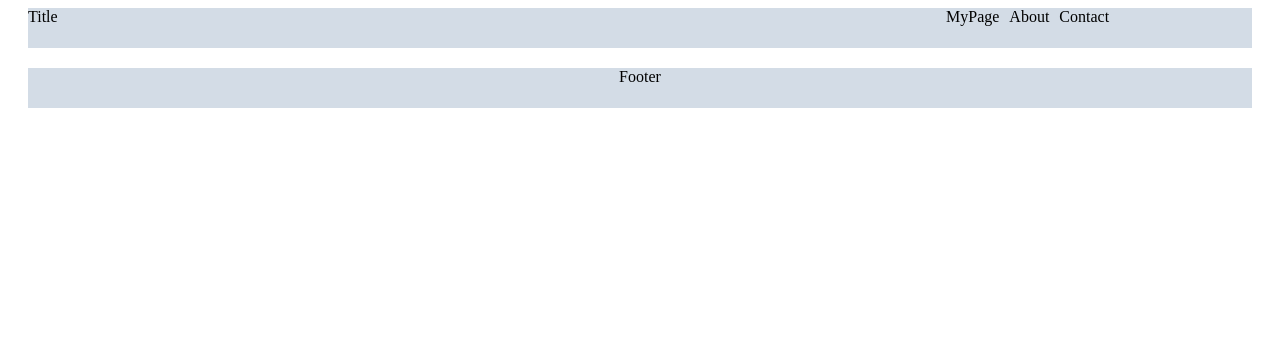
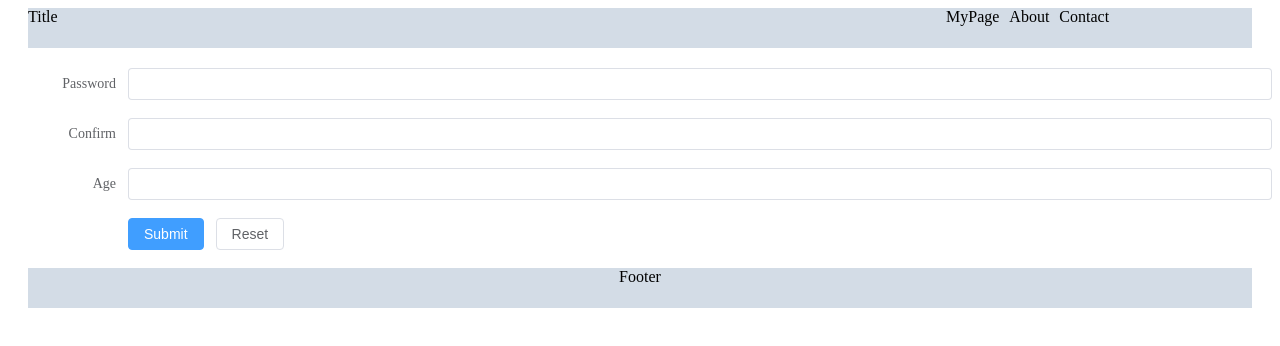
Before and after one commit to Mmy26/vue3-ecsite, a Vue app: page /registerUser in a window 1280 px wide. Shown: the top 346 px of the page. Built offline with nearby package versions, Linux system fonts and the light colour scheme.

Commit message:
ルーティングの設定

```diff
--- a/components.d.ts
+++ b/components.d.ts
@@ -4,8 +4,12 @@
 
 declare module '@vue/runtime-core' {
   export interface GlobalComponents {
+    ElButton: typeof import('element-plus/es')['ElButton']
     ElCol: typeof import('element-plus/es')['ElCol']
+    ElForm: typeof import('element-plus/es')['ElForm']
+    ElFormItem: typeof import('element-plus/es')['ElFormItem']
     ElHeader: typeof import('element-plus/es')['ElHeader']
+    ElInput: typeof import('element-plus/es')['ElInput']
     ElRow: typeof import('element-plus/es')['ElRow']
     ElSpace: typeof import('element-plus/es')['ElSpace']
     Footer: typeof import('./src/components/Footer.vue')['default']
--- a/src/App.vue
+++ b/src/App.vue
@@ -1,7 +1,5 @@
 <script setup lang="ts">
 import { RouterLink, RouterView } from "vue-router";
-import HelloWorld from "@/components/HelloWorld.vue";
-import { ElButton } from "element-plus";
 import Header from "./components/Header.vue";
 import Footer from "./components/Footer.vue";
 </script>
--- a/src/router/index.ts
+++ b/src/router/index.ts
@@ -16,7 +16,15 @@ const router = createRouter({
       // this generates a separate chunk (About.[hash].js) for this route
       // which is lazy-loaded when the route is visited.
       component: () => import('../views/AboutView.vue')
-    }
+    },
+    {
+      path: '/registerUser',
+      name: 'RegisterUser',
+      // route level code-splitting
+      // this generates a separate chunk (About.[hash].js) for this route
+      // which is lazy-loaded when the route is visited.
+      component: () => import('../views/RegisterUser.vue')
+    },
   ]
 })
 
--- a/src/views/RegisterUser.vue
+++ b/src/views/RegisterUser.vue
@@ -3,5 +3,29 @@
 </script>
 
 <template>
-
+  <el-form
+    ref="ruleFormRef"
+    status-icon
+    label-width="120px"
+    class="demo-ruleForm"
+  >
+    <el-form-item label="Password" prop="pass">
+      <el-input type="password" autocomplete="off" />
+    </el-form-item>
+    <el-form-item label="Confirm" prop="checkPass">
+      <el-input
+        type="password"
+        autocomplete="off"
+      />
+    </el-form-item>
+    <el-form-item label="Age" prop="age">
+      <el-input />
+    </el-form-item>
+    <el-form-item>
+      <el-button type="primary"
+        >Submit</el-button
+      >
+      <el-button>Reset</el-button>
+    </el-form-item>
+  </el-form>
 </template>
```
